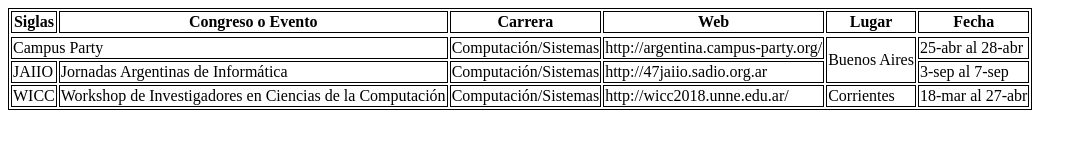
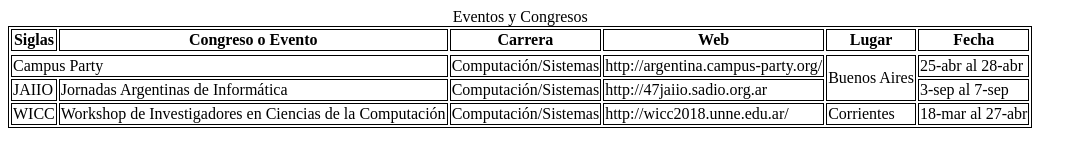
Before and after one commit to UCC-LabCompu2/ejercicios2023-delfisalinas, a plain HTML site: page Ejercicios-HTML/ej_tablas.html in a window 1280 px wide. Shown: the whole page, without its empty margins (0-1087 px from the left). Drawn offline with Linux system fonts and the light colour scheme.

Commit message:
Se modifico el ejercicio de tablas

```diff
--- a/Ejercicios-HTML/ej_tablas.html
+++ b/Ejercicios-HTML/ej_tablas.html
@@ -16,6 +16,7 @@
 <!--Como campus party y Jaiio comparten el mismo lugar, unifique las celdas que contienen 'Buenos Aires'-->
 <body>
 <table>
+    <caption>Eventos y Congresos</caption>
     <!--Cabecera de tabla (comentario)-->
 <tr>
     <thead>
```
